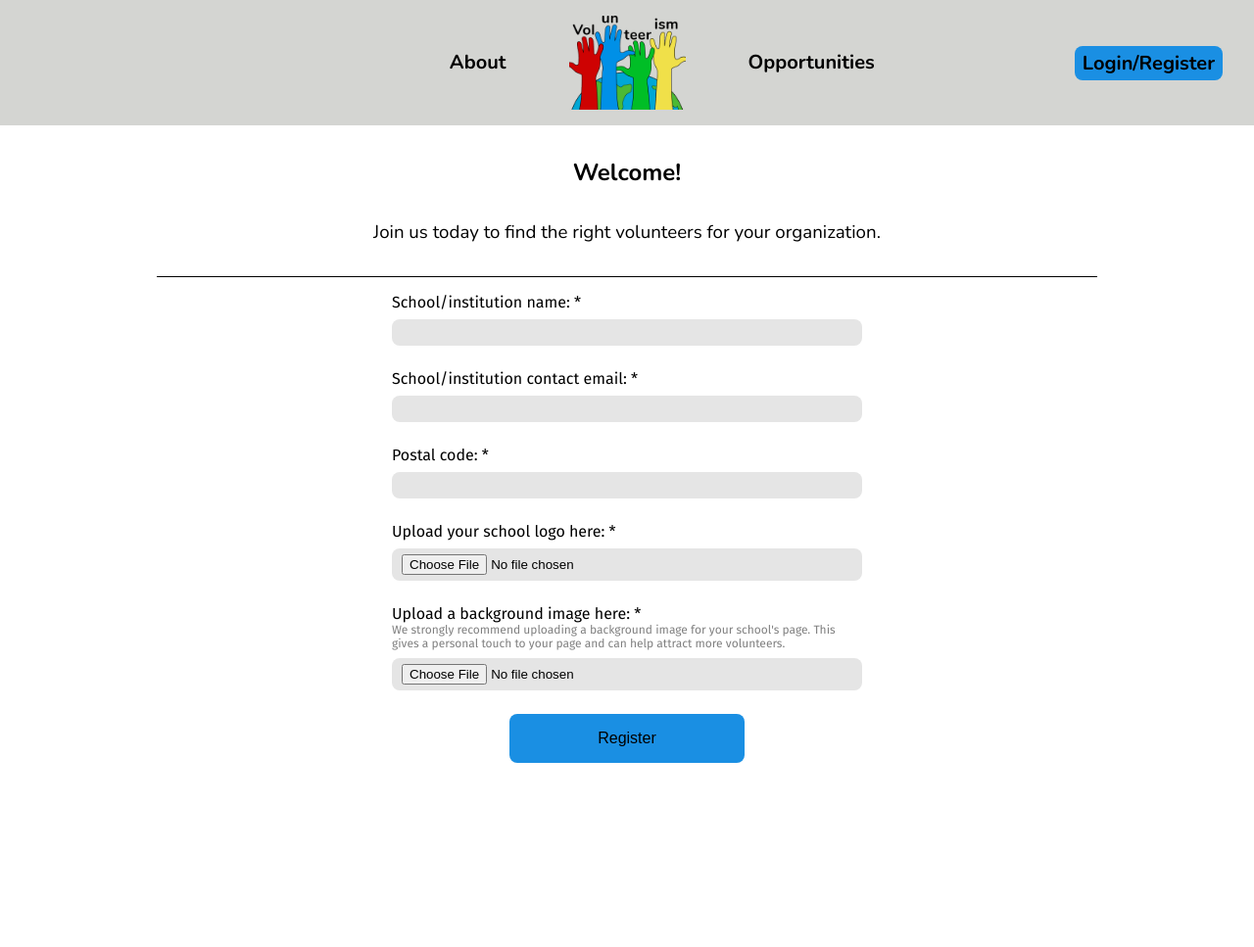
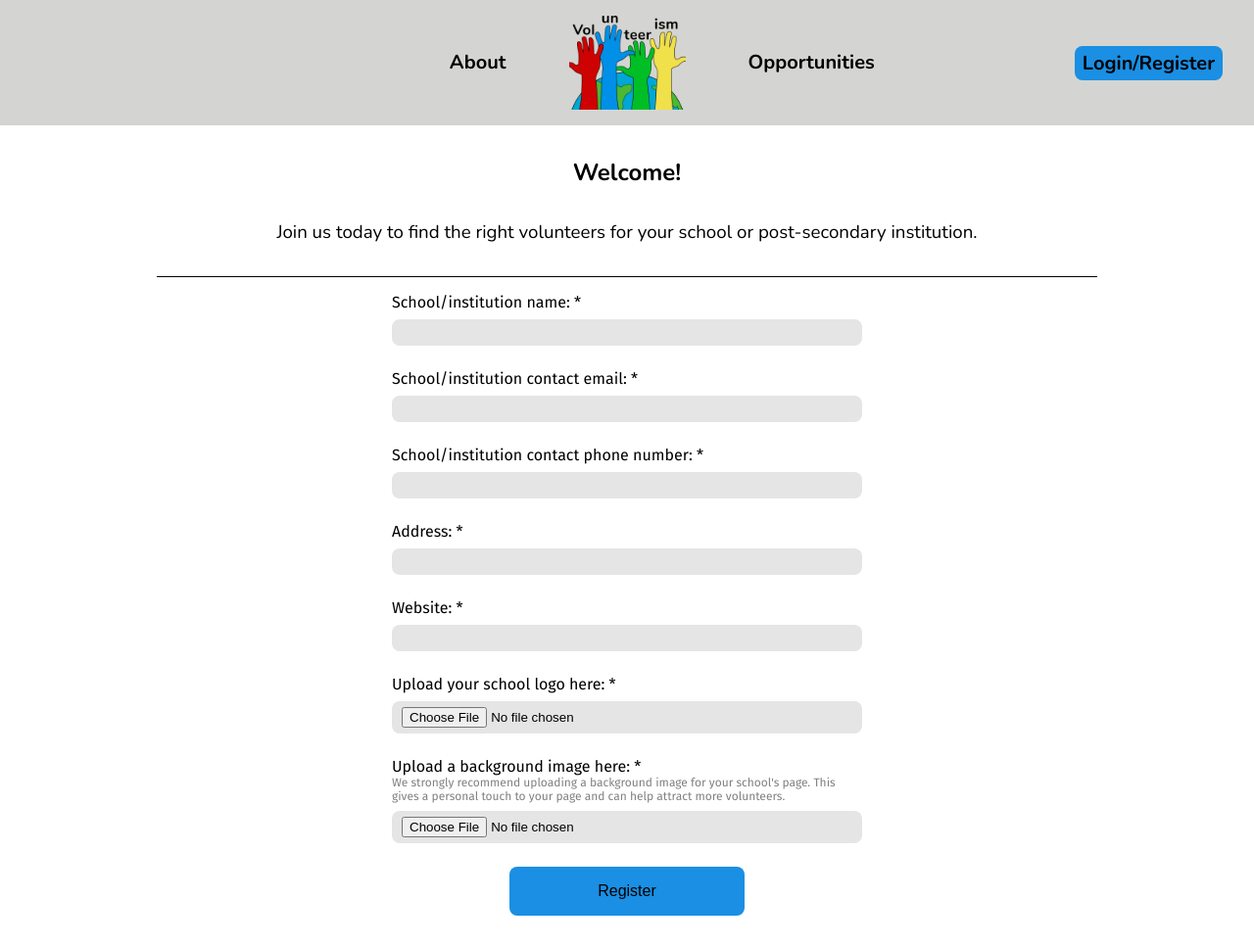
Before and after one commit to Jwiggiff/lyonhacks-volunteer, a Jekyll site: the page built from school-register.html, in a window 1280 px wide and 967 px high. Shown: the whole window at 98% size. Built offline with Jekyll 4.4.1, drawn with Linux system fonts in a browser that asks for light colours; comment, search, counter and statistics services are not loaded.

Commit message:
Update registration forms

```diff
--- a/_sass/register.scss
+++ b/_sass/register.scss
@@ -23,4 +23,12 @@
     padding: 1rem 0;
     width: 50%;
   }
+
+  @include media-query($on-palm) {
+    margin: 0 2rem;
+
+    form {
+      width: 100%;
+    }
+  }
 }
--- a/school-register.html
+++ b/school-register.html
@@ -8,7 +8,8 @@ permalink: /school-register/
   <div class="title">
     <h1>Welcome!</h1>
     <h3>
-      Join us today to find the right volunteers for your organization.
+      Join us today to find the right volunteers for your school or
+      post-secondary institution.
     </h3>
   </div>
 
@@ -22,17 +23,29 @@ permalink: /school-register/
       <input type="text" id="email" required />
     </div>
     <div class="input-group">
-      <label for="p_code">Postal code: *</label>
-      <input type="text" id="p_code" required />
+      <label for="phone">School/institution contact phone number: *</label>
+      <input type="text" id="phone" required />
+    </div>
+    <div class="input-group">
+      <label for="addr">Address: *</label>
+      <input type="text" id="addr" required />
+    </div>
+    <div class="input-group">
+      <label for="website">Website: *</label>
+      <input type="text" id="website" required />
     </div>
     <div class="input-group">
       <label for="logo">Upload your school logo here: *</label>
-      <input type="file" id="logo">
+      <input type="file" id="logo" />
     </div>
     <div class="input-group">
       <label for="bg_img">Upload a background image here: *</label>
-      <sub>We strongly recommend uploading a background image for your school's page. This gives a personal touch to your page and can help attract more volunteers.</sub>
-      <input type="file" id="bg_img">
+      <sub
+        >We strongly recommend uploading a background image for your school's
+        page. This gives a personal touch to your page and can help attract more
+        volunteers.</sub
+      >
+      <input type="file" id="bg_img" />
     </div>
     <div class="input-group">
       <button class="btn">Register</button>
```
Also changed, not shown: organization-register.html (+20 -9 lines), volunteer-register.html (+10 -6 lines).
